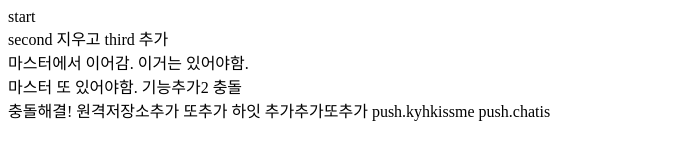
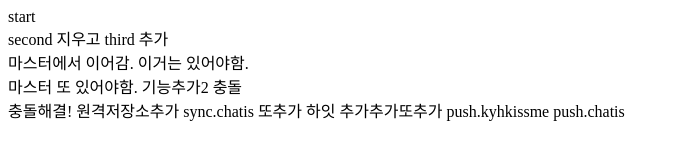
Before and after one commit to CHATIS-KIMYONGHEE/CHATIS, a plain HTML site: page index.html in a window 1280 px wide. Shown: the whole page, without its empty margins (0-680 px from the left). Drawn offline with Linux system fonts and the light colour scheme.

Commit message:
add sync

```diff
--- a/index.html
+++ b/index.html
@@ -21,6 +21,7 @@
   충돌해결!
   원격저장소추가
 
+  sync.chatis
   또추가
   하잇
   추가추가또추가
```
